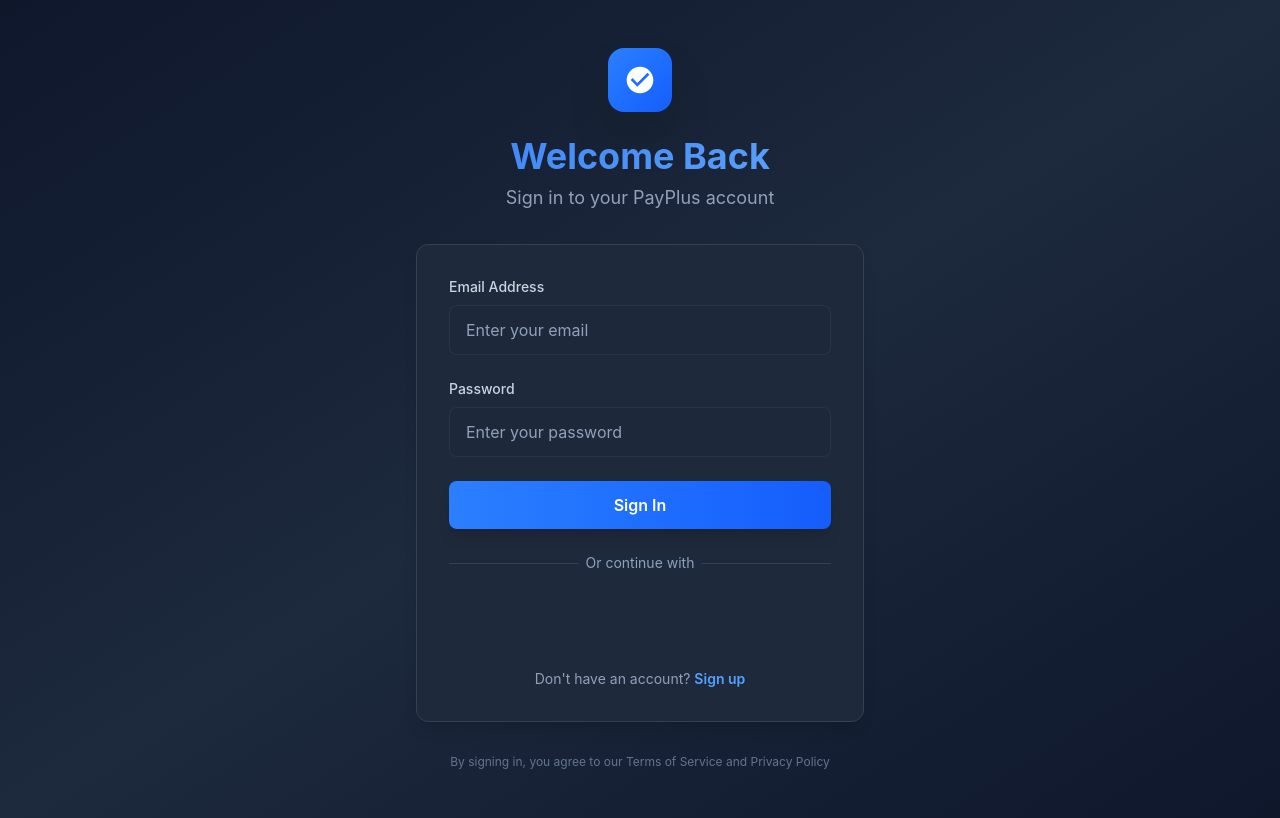
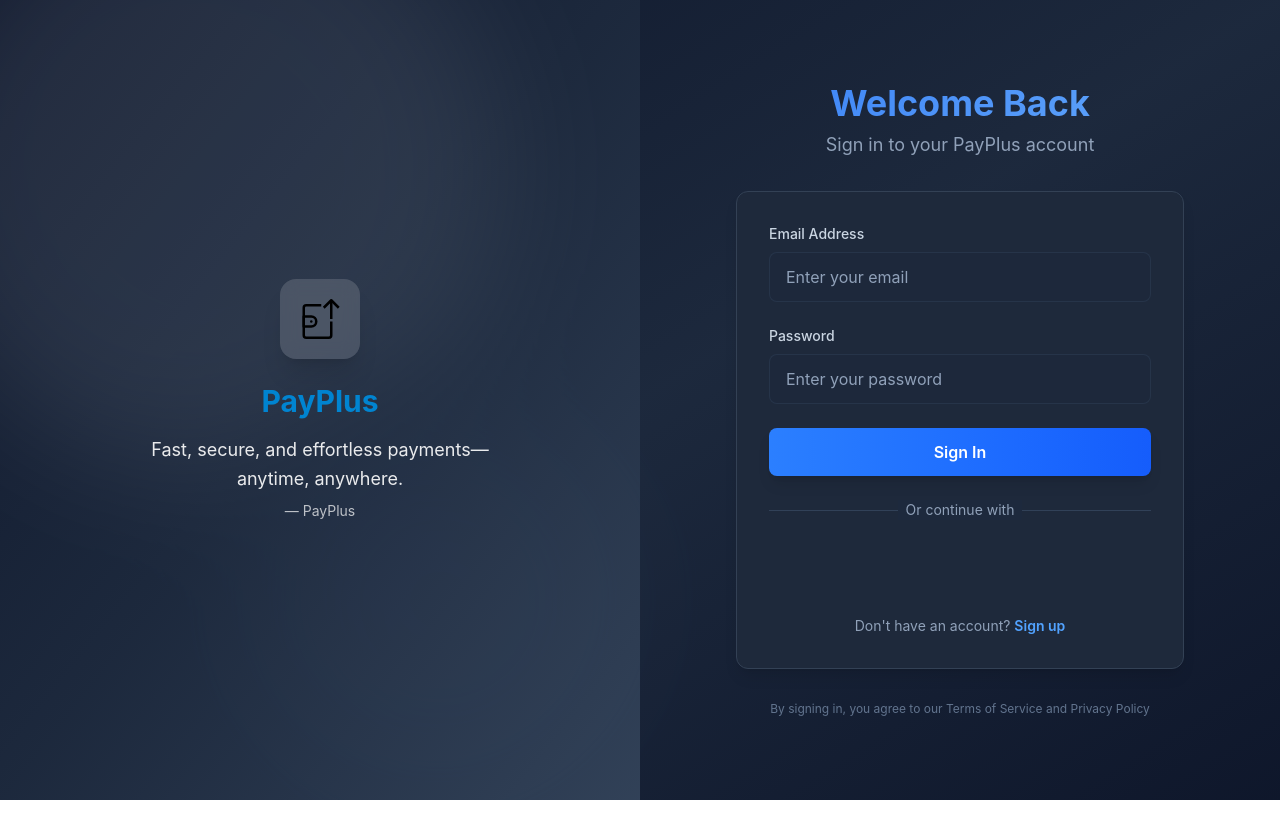
Before and after one commit to milendrakumarbaghel/payplus, a React (Vite) app in the folder frontend/: page /signin in a window 1280 px wide. Built offline with nearby package versions, Linux system fonts and the light colour scheme; no server answers.

Commit message:
updated signin/signup ui

```diff
--- /dev/null
+++ b/frontend/src/components/AuthLayout.jsx
@@ -0,0 +1,42 @@
+import { Heading } from "./Heading";
+
+export const AuthLayout = ({
+    children,
+    quote = "",
+    author = "",
+    logoSrc = "/wallet-pay.svg",
+    gradient = "from-slate-900 via-slate-800 to-slate-700",
+    blob1 = "bg-slate-300",
+    blob2 = "bg-slate-600",
+}) => {
+    return (
+        <div className="page min-h-screen">
+            <div className="grid grid-cols-1 lg:grid-cols-2 min-h-screen">
+                {/* Left brand panel */}
+                <div className={`relative hidden md:flex items-center justify-center bg-gradient-to-br ${gradient}`}>
+                    <div className="absolute inset-0 opacity-10" aria-hidden>
+                        <div className={`w-[600px] h-[600px] rounded-full ${blob1} blur-3xl -top-32 -left-24 absolute`} />
+                        <div className={`w-[400px] h-[400px] rounded-full ${blob2} blur-3xl bottom-0 right-0 absolute`} />
+                    </div>
+                    <div className="relative z-10 max-w-md mx-auto p-8 text-center text-white">
+                        <div className="mx-auto mb-6 w-20 h-20 rounded-2xl bg-white/15 backdrop-blur-sm flex items-center justify-center shadow-xl">
+                            <img src={logoSrc} alt="PayPlus" className="w-10 h-10" />
+                        </div>
+                        <Heading title="PayPlus" align="center" className="mb-2 !text-white" />
+                        {quote ? (
+                            <blockquote className="mt-4 text-lg leading-relaxed text-white/90">
+                                {quote}
+                                {author ? <footer className="mt-2 text-sm text-white/70">— {author}</footer> : null}
+                            </blockquote>
+                        ) : null}
+                    </div>
+                </div>
+
+                {/* Right form panel */}
+                <div className="flex items-center justify-center py-12 px-6 lg:px-12 bg-transparent">
+                    <div className="w-full max-w-md">{children}</div>
+                </div>
+            </div>
+        </div>
+    );
+};
--- a/frontend/src/pages/Signin.jsx
+++ b/frontend/src/pages/Signin.jsx
@@ -6,6 +6,7 @@
 import axios from "axios";
 import { useState } from "react";
 import { GoogleLogin } from "@react-oauth/google";
+import { AuthLayout } from "../components/AuthLayout";
 
 const apiUrl = import.meta.env.VITE_API_URL || "localhost:4000";
 
@@ -50,24 +51,13 @@
   }
 
   return (
-    <div className="min-h-screen flex items-center justify-center py-12 px-4 sm:px-6 lg:px-8">
-      <div className="max-w-md w-full space-y-8">
-        {/* Header */}
+    <AuthLayout quote="Fast, secure, and effortless payments—anytime, anywhere." author="PayPlus">
+      <div className="space-y-8">
         <div className="text-center">
-          <div className="flex items-center justify-center mb-6">
-            <div className="w-16 h-16 bg-gradient-to-br from-blue-500 to-blue-600 rounded-2xl flex items-center justify-center shadow-2xl">
-              <svg className="w-8 h-8 text-white" fill="currentColor" viewBox="0 0 24 24">
-                <path d="M12 2C6.48 2 2 6.48 2 12s4.48 10 10 10 10-4.48 10-10S17.52 2 12 2zm-2 15l-5-5 1.41-1.41L10 14.17l7.59-7.59L19 8l-9 9z"/>
-              </svg>
-            </div>
-          </div>
           <h1 className="text-4xl font-bold gradient-text mb-2">Welcome Back</h1>
-          <p className="text-slate-400 text-lg">
-            Sign in to your PayPlus account
-          </p>
+          <p className="text-slate-400 text-lg">Sign in to your PayPlus account</p>
         </div>
 
-        {/* Sign In Form */}
         <div className="card p-8">
           {errors.general && (
             <div className="mb-6 p-4 bg-red-500/10 border border-red-500/20 rounded-lg">
@@ -157,13 +147,10 @@
           </div>
         </div>
 
-        {/* Footer */}
         <div className="text-center">
-          <p className="text-slate-500 text-xs">
-            By signing in, you agree to our Terms of Service and Privacy Policy
-          </p>
+          <p className="text-slate-500 text-xs">By signing in, you agree to our Terms of Service and Privacy Policy</p>
         </div>
       </div>
-    </div>
+    </AuthLayout>
   );
 };
--- a/frontend/src/pages/Signup.jsx
+++ b/frontend/src/pages/Signup.jsx
@@ -5,6 +5,7 @@
 import { Inputbox } from "../components/Inputbox";
 import axios from "axios";
 import { useNavigate } from "react-router-dom";
+import { AuthLayout } from "../components/AuthLayout";
 
 export const Signup = () => {
   const [firstName, setFirstName] = useState("");
@@ -70,24 +71,13 @@
   }
 
   return (
-    <div className="min-h-screen flex items-center justify-center py-12 px-4 sm:px-6 lg:px-8">
-      <div className="max-w-md w-full space-y-8">
-        {/* Header */}
+    <AuthLayout quote="Money moves at the speed of trust—built into every PayPlus transfer." author="PayPlus">
+      <div className="space-y-8">
         <div className="text-center">
-          <div className="flex items-center justify-center mb-6">
-            <div className="w-16 h-16 bg-gradient-to-br from-blue-500 to-blue-600 rounded-2xl flex items-center justify-center shadow-2xl">
-              <svg className="w-8 h-8 text-white" fill="currentColor" viewBox="0 0 24 24">
-                <path d="M12 2C6.48 2 2 6.48 2 12s4.48 10 10 10 10-4.48 10-10S17.52 2 12 2zm-2 15l-5-5 1.41-1.41L10 14.17l7.59-7.59L19 8l-9 9z"/>
-              </svg>
-            </div>
-          </div>
-          <h1 className="text-4xl font-bold gradient-text mb-2">Join PayPlus</h1>
-          <p className="text-slate-400 text-lg">
-            Create your account and start sending money instantly
-          </p>
+          <div className="text-4xl font-bold gradient-text mb-2">Join PayPlus</div>
+          <p className="text-slate-400 text-lg">Create your account and start sending money instantly</p>
         </div>
 
-        {/* Sign Up Form */}
         <div className="card p-8">
           {errors.general && (
             <div className="mb-6 p-4 bg-red-500/10 border border-red-500/20 rounded-lg">
@@ -156,13 +146,10 @@
           </div>
         </div>
 
-        {/* Footer */}
         <div className="text-center">
-          <p className="text-slate-500 text-xs">
-            By creating an account, you agree to our Terms of Service and Privacy Policy
-          </p>
+          <p className="text-slate-500 text-xs">By creating an account, you agree to our Terms of Service and Privacy Policy</p>
         </div>
       </div>
-    </div>
+    </AuthLayout>
   );
 };
```
